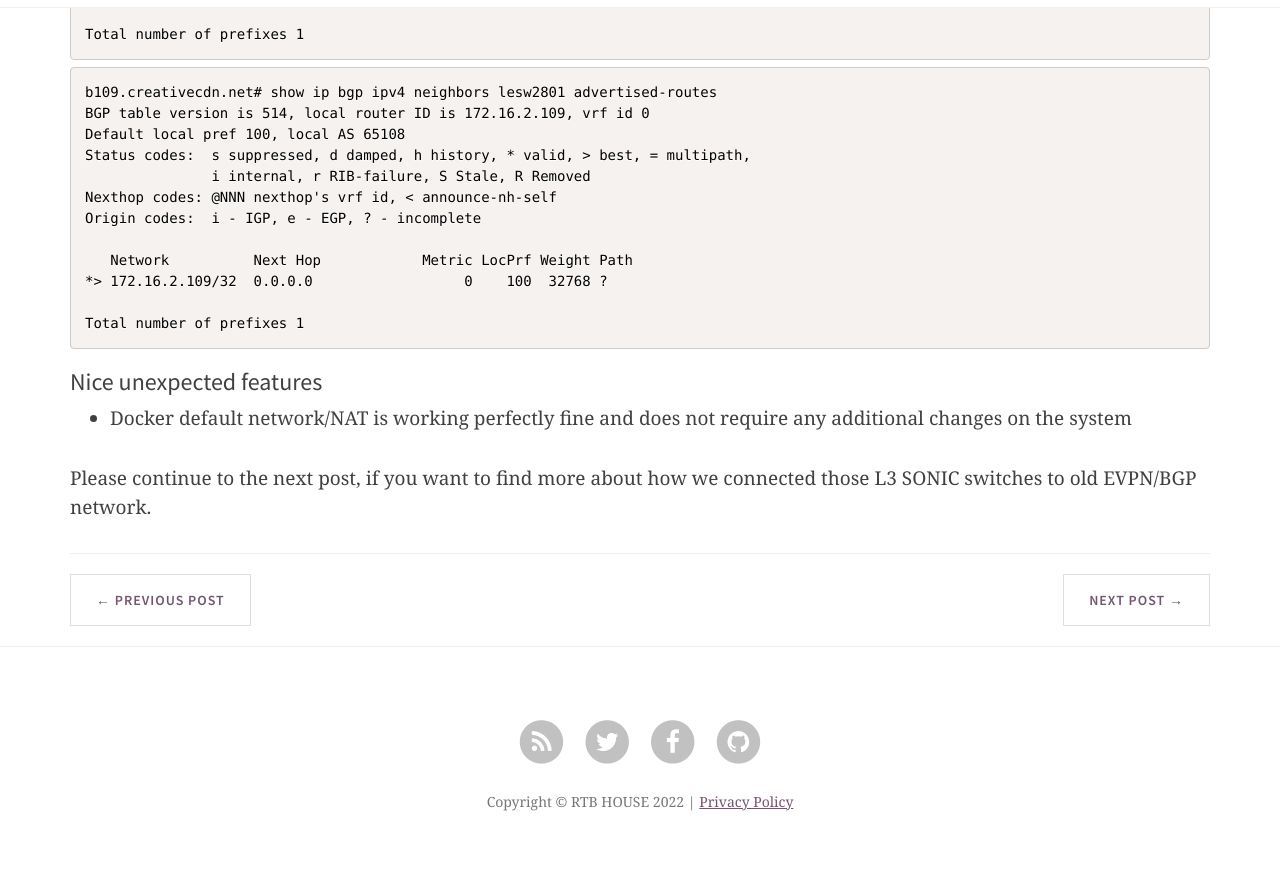
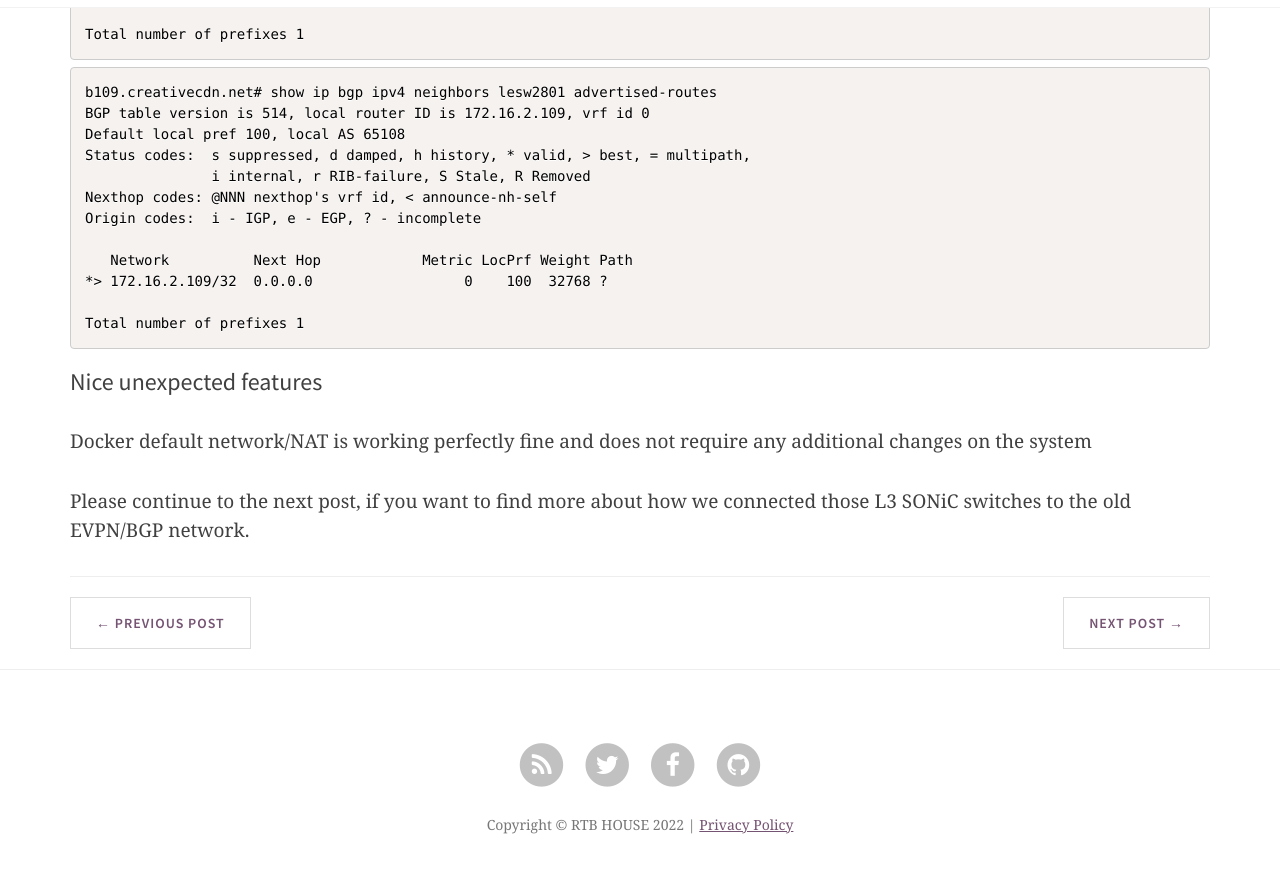
Before and after one commit to RTBHOUSE/techblog, a Jekyll site: the page built from _posts/2021-11-25-L2-EVPN-to-L3-concept-part2.markdown, in a window 1280 px wide and 900 px high, scrolled down 13031 px. Shown: the top 873 px of the window. Built offline with Jekyll 4.4.1, drawn with Linux system fonts in a browser that asks for light colours; nearby versions of some CDN libraries; comment, search, counter and statistics services are not loaded.

Commit message:
Update 2021-11-25-L2-EVPN-to-L3-concept-part2.markdown

````diff
--- a/_posts/2021-11-25-L2-EVPN-to-L3-concept-part2.markdown
+++ b/_posts/2021-11-25-L2-EVPN-to-L3-concept-part2.markdown
@@ -1024,11 +1024,9 @@ Origin codes:  i - IGP, e - EGP, ? - incomplete
 Total number of prefixes 1
 ```
 
+### Nice unexpected features
 
-### Nice unexpected features
- - Docker default network/NAT is working perfectly fine and does not require any additional changes on the system
-
-
+Docker default network/NAT is working perfectly fine and does not require any additional changes on the system
 
 Please continue to the next post, if you want to find more about how
-we connected those L3 SONIC switches to old EVPN/BGP network.
+we connected those L3 SONiC switches to the old EVPN/BGP network.
````
